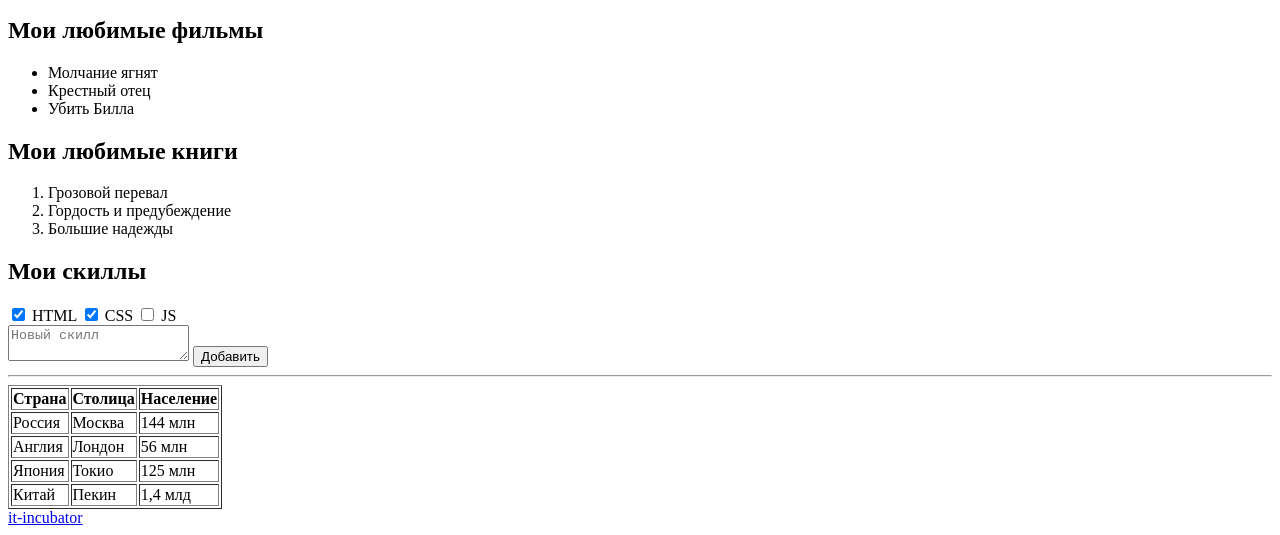
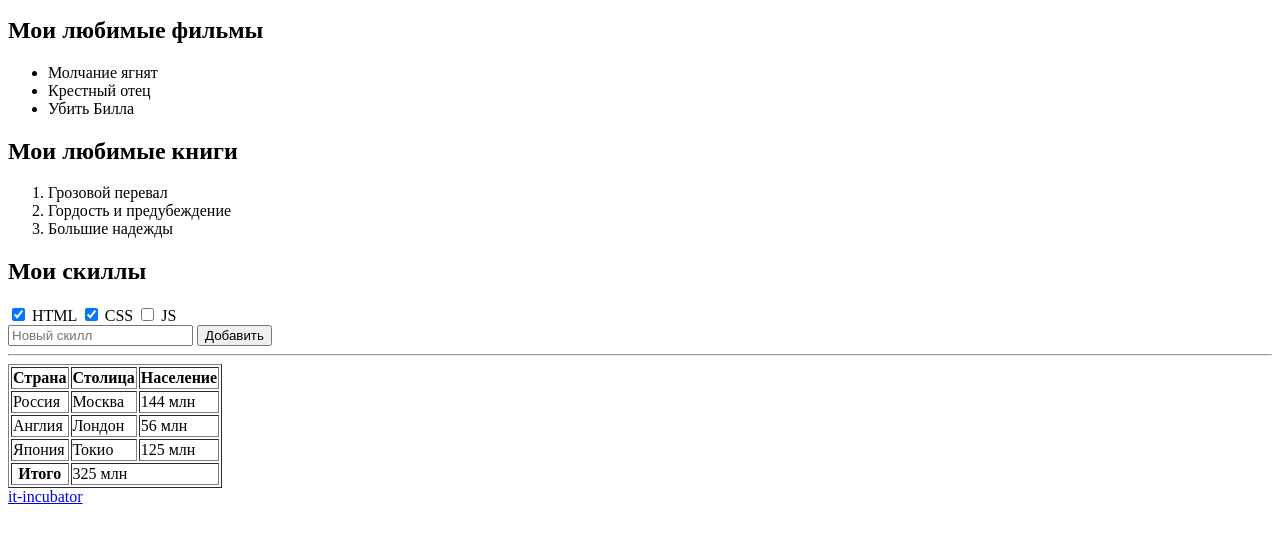
Before and after one commit to KasyanovaMari/1-hw-with-auto-test-html-css-main, a plain HTML site: page index.html in a window 1280 px wide. Shown: the part 453-988 px from the top of the page. After the commit the page ends 967 px from the top, so only its background shows below. Drawn offline with Linux system fonts and the light colour scheme.

Commit message:
improved1

```diff
--- a/index.html
+++ b/index.html
@@ -61,25 +61,30 @@
                 - В подписи укажи названия любых тем по верстке (все, что знаешь или слышал).
                 - Каждый чекбокс должен быть связан со своей подписью. Для этого чекбокс должен находиться в элементе для подписи
                 - Отметь "галочкой" (с помощью специального атрибута) темы, которые ты уже знаешь. -->
+                <label for="html">
                     <input type="checkbox" name="myskills"value="html" checked>
                     HTML
+                </label>
+                <label for="html">
                     <input type="checkbox" name="myskills"value="css" checked>
                     CSS
+                </label>
+                <label for="js">
                     <input type="checkbox" name="myskills"value="js">
                     JS
+                </label>
         </div>
         <!-- 5) Создай здесь однострочное поле для ввода текста с подсказкой "Новый скилл", которая исчезает, когда начинаешь что-то печатать (для подсказки есть специальный атрибут) -->
-        <textarea placeholder="Новый скилл"></textarea>
+        <input placeholder="Новый скилл"></input>
         <!-- 6) Создай здесь кнопку “Добавить” -->
         <button type="button">Добавить</button>
         <!-- 7) Добавь горизонтальную линию (для этого есть специальный тег) -->
         <hr>
-        <table data-cy="hw-about-table-pre">
+        <table data-cy="hw-about-table-pre" border="">
             <!-- 8) В таблице сделай 5 строк и 3 столбца.
                         - В первой строке ячейки заголовков, в остальных обычные ячейки
                         - Добавь границы для всей таблицы с помощью специального атрибута border="". Он устарел, но работает
                         - В последнем ряду первая ячейка должна занимать все свободное место по горизонтали (ширине). Таблицу можно заполнять любыми данными -->
-            <table border="1">
             <tr>
                 <th>Страна</th>
                 <th>Столица</th>
@@ -101,15 +106,14 @@
                 <td>125 млн</td>
             </tr>
             <tr>
-                <td>Китай</td>
-                <td>Пекин</td>
-                <td>1,4 млд</td>
+                <th>Итого</th>
+                <td colspan="2">325 млн</td>
             </tr>
         </table>
     </section>
     <footer data-cy="hw-footer-pre">
         <!-- 9) Создай здесь ссылку на наш сайт https://it-incubator.io/ (текст ссылки должен быть it-incubator) -->
-    <a href="//it-incubator.io/">it-incubator</a>
+    <a href="https://it-incubator.io/">it-incubator</a>
     </footer>
 </body>
 </html>
```
